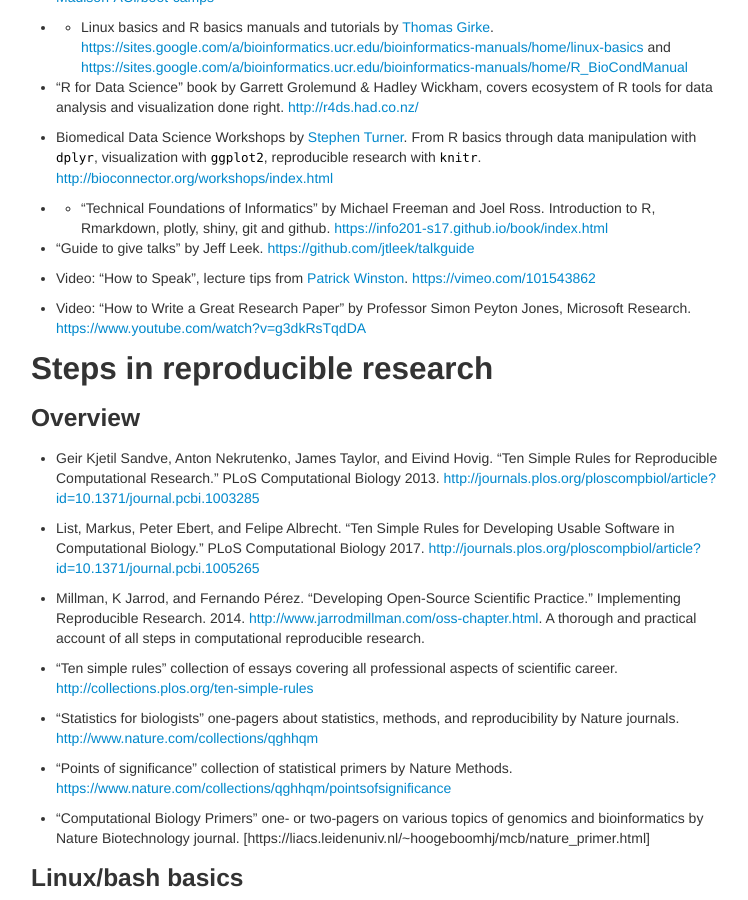
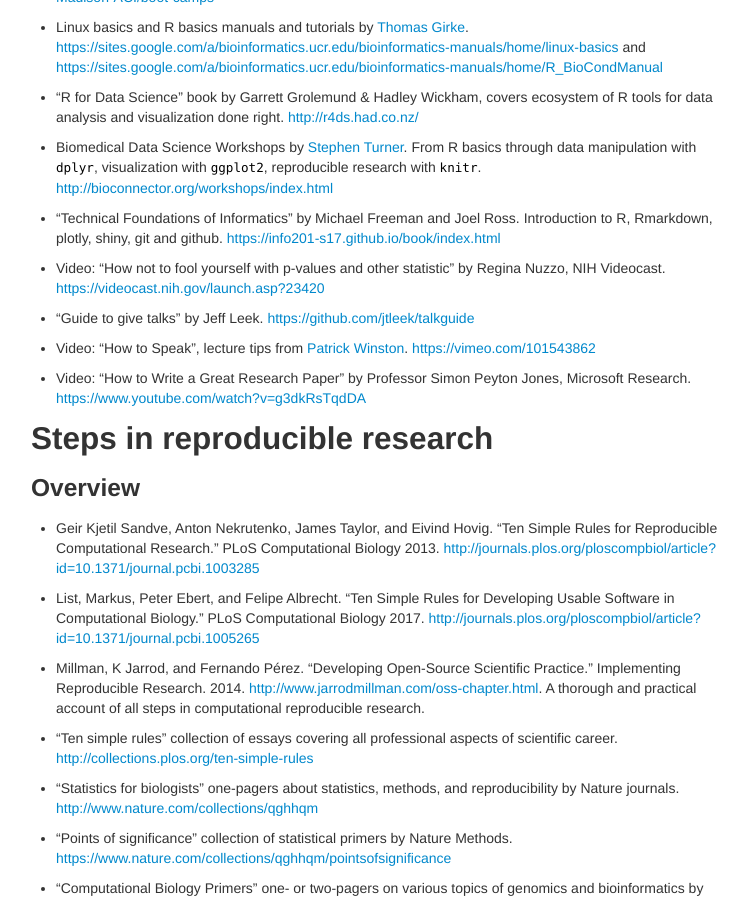
Before and after one commit to mdozmorov/BIOS692, a Jekyll site: the page built from pages/references.md, in a window 1280 px wide and 900 px high, scrolled down 515 px. Shown: the whole window, without its empty margins (259-1007 px from the left). Built offline with Jekyll 4.4.1, drawn with Linux system fonts in a browser that asks for light colours.

Commit message:
Add Regina Nuzzo video

```diff
--- a/pages/references.md
+++ b/pages/references.md
@@ -18,13 +18,15 @@ title: References, "Reproducible research tools" course, BIOS 692
 
 - UW-Madison Software Carpentry Workshop coveryng best practices of coding. [https://github.com/UW-Madison-ACI/boot-camps](https://github.com/UW-Madison-ACI/boot-camps)
 
-- - Linux basics and R basics manuals and tutorials by [Thomas Girke](http://girke.bioinformatics.ucr.edu/). [https://sites.google.com/a/bioinformatics.ucr.edu/bioinformatics-manuals/home/linux-basics](https://sites.google.com/a/bioinformatics.ucr.edu/bioinformatics-manuals/home/linux-basics) and [https://sites.google.com/a/bioinformatics.ucr.edu/bioinformatics-manuals/home/R_BioCondManual](https://sites.google.com/a/bioinformatics.ucr.edu/bioinformatics-manuals/home/R_BioCondManual)
+- Linux basics and R basics manuals and tutorials by [Thomas Girke](http://girke.bioinformatics.ucr.edu/). [https://sites.google.com/a/bioinformatics.ucr.edu/bioinformatics-manuals/home/linux-basics](https://sites.google.com/a/bioinformatics.ucr.edu/bioinformatics-manuals/home/linux-basics) and [https://sites.google.com/a/bioinformatics.ucr.edu/bioinformatics-manuals/home/R_BioCondManual](https://sites.google.com/a/bioinformatics.ucr.edu/bioinformatics-manuals/home/R_BioCondManual)
 
 - "R for Data Science" book by Garrett Grolemund & Hadley Wickham, covers ecosystem of R tools for data analysis and visualization done right. [http://r4ds.had.co.nz/](http://r4ds.had.co.nz/)
 
 - Biomedical Data Science Workshops by [Stephen Turner](https://github.com/stephenturner/). From R basics through data manipulation with `dplyr`, visualization with `ggplot2`, reproducible research with `knitr`. [http://bioconnector.org/workshops/index.html](http://bioconnector.org/workshops/index.html)
 
-- - "Technical Foundations of Informatics" by Michael Freeman and Joel Ross. Introduction to R, Rmarkdown, plotly, shiny, git and github. [https://info201-s17.github.io/book/index.html](https://info201-s17.github.io/book/index.html)
+- "Technical Foundations of Informatics" by Michael Freeman and Joel Ross. Introduction to R, Rmarkdown, plotly, shiny, git and github. [https://info201-s17.github.io/book/index.html](https://info201-s17.github.io/book/index.html)
+
+- Video: "How not to fool yourself with p-values and other statistic" by Regina Nuzzo, NIH Videocast. [https://videocast.nih.gov/launch.asp?23420](https://videocast.nih.gov/launch.asp?23420)
 
 - "Guide to give talks" by Jeff Leek. [https://github.com/jtleek/talkguide](https://github.com/jtleek/talkguide)
 
```
